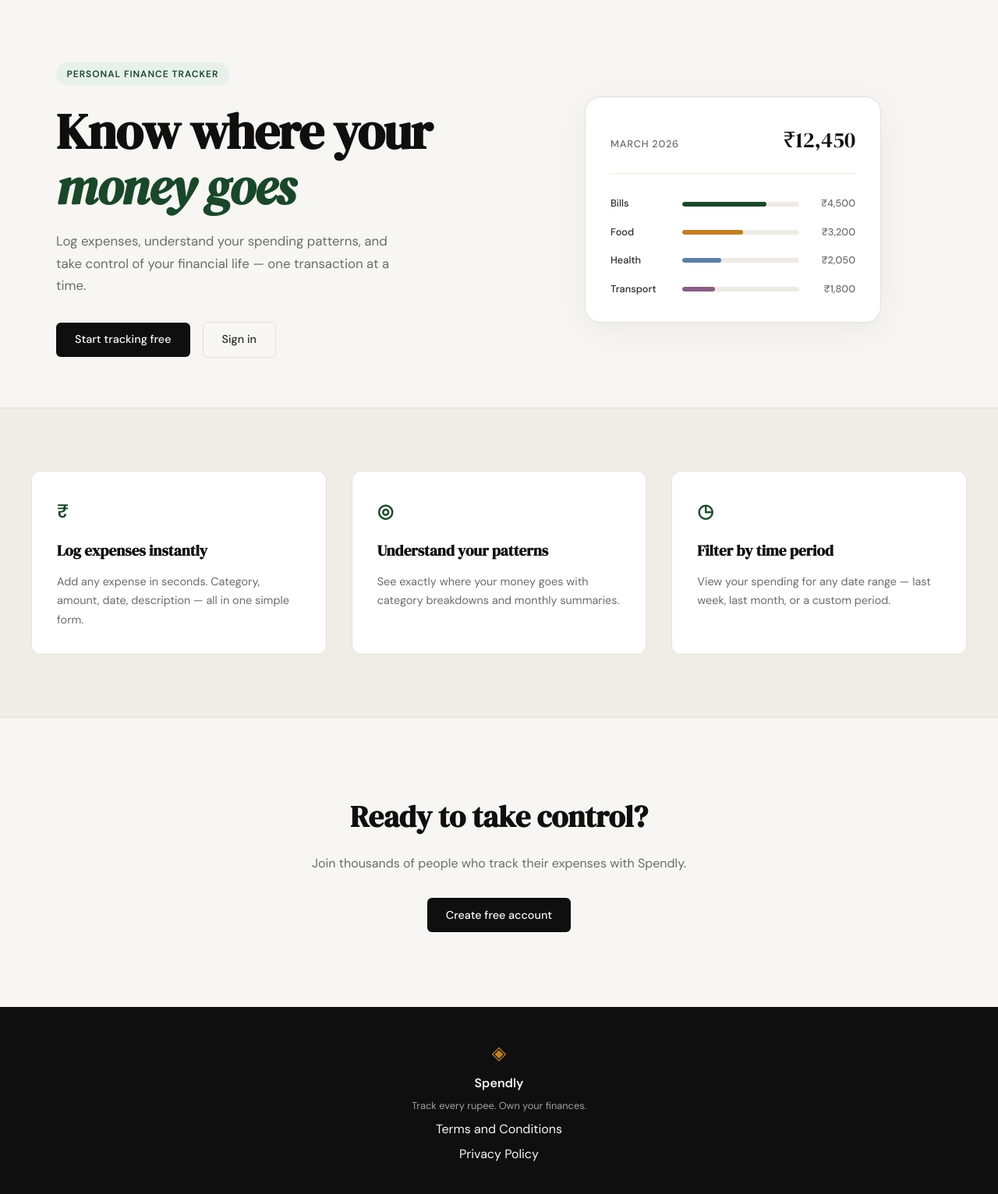
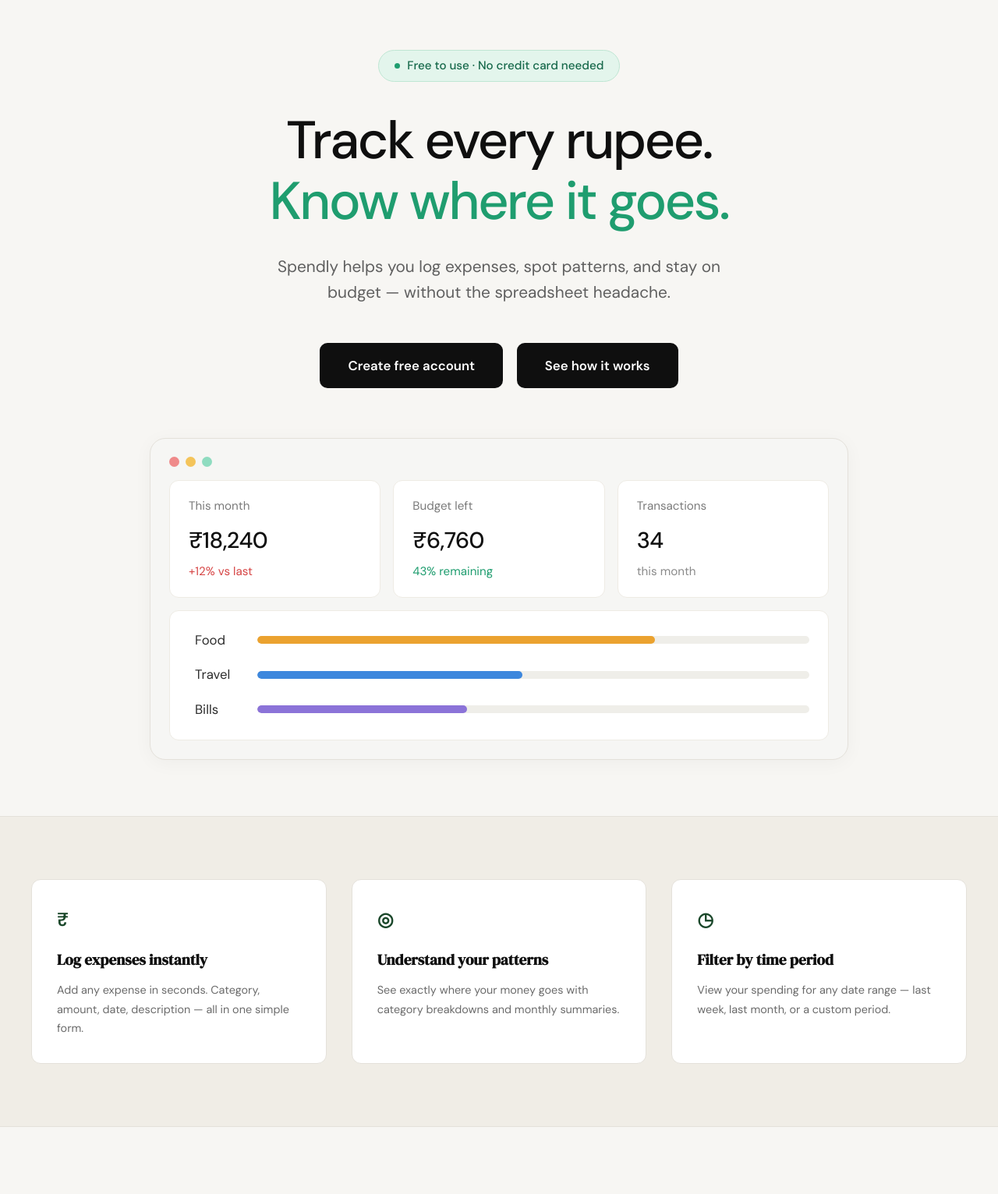
Before and after one commit to hrushiaswar/spendly, a Flask app: page / in a window 1280 px wide. Shown: the part 61-1593 px from the top of the page at 78% size. Run offline with Flask 3, Linux system fonts and the light colour scheme.

Commit message:
landing: redesign hero with dashboard mockup

```diff
--- /dev/null
+++ b/static/css/landing.css
@@ -0,0 +1,197 @@
+/* ------------------------------------------------------------------ */
+/* Hero (landing page)                                                 */
+/* Loaded after style.css, so these rules override the base hero.     */
+/* ------------------------------------------------------------------ */
+
+.hero {
+    --hero-green: #1f9d6f;
+    --hero-green-light: #e3f5ec;
+    --hero-green-border: #bfe6d3;
+
+    display: block;
+    max-width: 960px;
+    margin: 0 auto;
+    padding: 4rem 2rem 4.5rem;
+    text-align: center;
+}
+
+.hero-badge {
+    display: inline-flex;
+    align-items: center;
+    gap: 0.6rem;
+    background: var(--hero-green-light);
+    border: 1px solid var(--hero-green-border);
+    color: #17694b;
+    font-size: 0.95rem;
+    font-weight: 500;
+    letter-spacing: 0;
+    text-transform: none;
+    padding: 0.45rem 1.25rem;
+    border-radius: 999px;
+    margin-bottom: 2.25rem;
+}
+
+.hero-badge-dot {
+    width: 7px;
+    height: 7px;
+    border-radius: 50%;
+    background: var(--hero-green);
+}
+
+.hero-title {
+    font-family: var(--font-body);
+    font-weight: 500;
+    font-size: clamp(2.5rem, 6.5vw, 4.25rem);
+    line-height: 1.15;
+    letter-spacing: -0.035em;
+    color: var(--ink);
+    margin-bottom: 1.75rem;
+}
+
+.hero-title-accent { color: var(--hero-green); }
+
+.hero-subtitle {
+    font-size: 1.3rem;
+    font-weight: 400;
+    line-height: 1.6;
+    color: #5f5f5f;
+    max-width: 640px;
+    margin: 0 auto 3rem;
+}
+
+.hero-actions {
+    display: flex;
+    justify-content: center;
+    flex-wrap: wrap;
+    gap: 1.1rem;
+}
+
+.hero-btn {
+    display: inline-block;
+    background: var(--ink);
+    color: #ffffff;
+    padding: 1rem 2.25rem;
+    border-radius: 10px;
+    font-family: var(--font-body);
+    font-size: 1.05rem;
+    font-weight: 600;
+    text-decoration: none;
+    transition: background 0.2s;
+}
+
+.hero-btn:hover { background: var(--hero-green); }
+
+/* Dashboard mockup ------------------------------------------------- */
+
+.hero-mock {
+    margin-top: 4rem;
+    background: #f6f6f4;
+    border: 1px solid var(--border);
+    border-radius: 20px;
+    padding: 1.4rem 1.5rem 1.5rem;
+    text-align: left;
+    box-shadow: 0 4px 24px rgba(15, 15, 15, 0.04);
+}
+
+.hero-mock-dots {
+    display: flex;
+    gap: 0.5rem;
+    margin-bottom: 1.1rem;
+}
+
+.dot {
+    width: 13px;
+    height: 13px;
+    border-radius: 50%;
+}
+
+.dot-red    { background: #ef8a8a; }
+.dot-yellow { background: #f4c45a; }
+.dot-green  { background: #8fdcc0; }
+
+.hero-stats {
+    display: grid;
+    grid-template-columns: repeat(3, 1fr);
+    gap: 1rem;
+    margin-bottom: 1rem;
+}
+
+.hero-stat,
+.hero-bars {
+    background: #ffffff;
+    border: 1px solid var(--border-soft);
+    border-radius: 12px;
+}
+
+.hero-stat {
+    display: flex;
+    flex-direction: column;
+    padding: 1.25rem 1.5rem;
+}
+
+.hero-stat-label {
+    font-size: 0.95rem;
+    color: #7a7a7a;
+    margin-bottom: 0.5rem;
+}
+
+.hero-stat-value {
+    font-size: 1.8rem;
+    font-weight: 500;
+    letter-spacing: -0.02em;
+    color: var(--ink);
+    margin-bottom: 0.35rem;
+}
+
+.hero-stat-note {
+    font-size: 0.95rem;
+    color: #8a8a8a;
+}
+
+.note-up   { color: #d64545; }
+.note-good { color: var(--hero-green); }
+
+.hero-bars {
+    display: flex;
+    flex-direction: column;
+    gap: 1.1rem;
+    padding: 1.5rem 1.5rem 1.6rem 2rem;
+}
+
+.hero-bar-row {
+    display: flex;
+    align-items: center;
+    gap: 1.5rem;
+}
+
+.hero-bar-label {
+    width: 3.5rem;
+    font-size: 1.05rem;
+    color: var(--ink-soft);
+}
+
+.hero-bar-track {
+    flex: 1;
+    height: 10px;
+    background: #efeee9;
+    border-radius: 999px;
+    overflow: hidden;
+}
+
+.hero-bar {
+    height: 100%;
+    border-radius: 999px;
+}
+
+.bar-food   { background: #eba22f; }
+.bar-travel { background: #3d87dd; }
+.bar-bills  { background: #8b73d8; }
+
+@media (max-width: 600px) {
+    .hero { padding: 3rem 1rem 2.5rem; }
+    .hero-subtitle { font-size: 1.1rem; }
+    .hero-mock { margin-top: 3rem; padding: 1rem; }
+    .hero-stats { grid-template-columns: 1fr; }
+    .hero-bars { padding: 1.25rem; }
+    .hero-bar-row { gap: 1rem; }
+}
--- a/templates/landing.html
+++ b/templates/landing.html
@@ -1,61 +1,70 @@
 {% extends "base.html" %}
 
 {% block title %}Spendly — Track Every Rupee{% endblock %}
+
+{% block head %}
+<link rel="stylesheet" href="{{ url_for('static', filename='css/landing.css') }}">
+{% endblock %}
 
 {% block content %}
 
 <section class="hero">
     <div class="hero-inner">
-        <div class="hero-badge">Personal Finance Tracker</div>
+        <div class="hero-badge">
+            <span class="hero-badge-dot"></span>
+            Free to use · No credit card needed
+        </div>
         <h1 class="hero-title">
-            Know where your<br>
-            <em>money goes</em>
+            Track every rupee.<br>
+            <span class="hero-title-accent">Know where it goes.</span>
         </h1>
         <p class="hero-subtitle">
-            Log expenses, understand your spending patterns,
-            and take control of your financial life —
-            one transaction at a time.
+            Spendly helps you log expenses, spot patterns, and stay
+            on budget — without the spreadsheet headache.
         </p>
         <div class="hero-actions">
-            <a href="{{ url_for('register') }}" class="btn-primary">Start tracking free</a>
-            <a href="{{ url_for('login') }}" class="btn-ghost">Sign in</a>
+            <a href="{{ url_for('register') }}" class="hero-btn">Create free account</a>
+            <a href="#" class="hero-btn">See how it works</a>
         </div>
     </div>
-    <div class="hero-visual">
-        <div class="mock-card">
-            <div class="mock-card-header">
-                <span class="mock-label">March 2026</span>
-                <span class="mock-total">₹12,450</span>
+
+    <div class="hero-mock" aria-hidden="true">
+        <div class="hero-mock-dots">
+            <span class="dot dot-red"></span>
+            <span class="dot dot-yellow"></span>
+            <span class="dot dot-green"></span>
         </div>
-            <div class="mock-bars">
-                <div class="mock-bar-row">
-                    <span class="mock-cat">Bills</span>
-                    <div class="mock-bar-track">
-                        <div class="mock-bar" style="width: 72%"></div>
+
+        <div class="hero-stats">
+            <div class="hero-stat">
+                <span class="hero-stat-label">This month</span>
+                <span class="hero-stat-value">₹18,240</span>
+                <span class="hero-stat-note note-up">+12% vs last</span>
             </div>
-                    <span class="mock-amt">₹4,500</span>
+            <div class="hero-stat">
+                <span class="hero-stat-label">Budget left</span>
+                <span class="hero-stat-value">₹6,760</span>
+                <span class="hero-stat-note note-good">43% remaining</span>
             </div>
-                <div class="mock-bar-row">
-                    <span class="mock-cat">Food</span>
-                    <div class="mock-bar-track">
-                        <div class="mock-bar mock-bar-2" style="width: 52%"></div>
+            <div class="hero-stat">
+                <span class="hero-stat-label">Transactions</span>
+                <span class="hero-stat-value">34</span>
+                <span class="hero-stat-note">this month</span>
             </div>
-                    <span class="mock-amt">₹3,200</span>
         </div>
-                <div class="mock-bar-row">
-                    <span class="mock-cat">Health</span>
-                    <div class="mock-bar-track">
-                        <div class="mock-bar mock-bar-3" style="width: 33%"></div>
+
+        <div class="hero-bars">
+            <div class="hero-bar-row">
+                <span class="hero-bar-label">Food</span>
+                <div class="hero-bar-track"><div class="hero-bar bar-food" style="width: 72%"></div></div>
             </div>
-                    <span class="mock-amt">₹2,050</span>
+            <div class="hero-bar-row">
+                <span class="hero-bar-label">Travel</span>
+                <div class="hero-bar-track"><div class="hero-bar bar-travel" style="width: 48%"></div></div>
             </div>
-                <div class="mock-bar-row">
-                    <span class="mock-cat">Transport</span>
-                    <div class="mock-bar-track">
-                        <div class="mock-bar mock-bar-4" style="width: 28%"></div>
-                    </div>
-                    <span class="mock-amt">₹1,800</span>
-                </div>
+            <div class="hero-bar-row">
+                <span class="hero-bar-label">Bills</span>
+                <div class="hero-bar-track"><div class="hero-bar bar-bills" style="width: 38%"></div></div>
             </div>
         </div>
     </div>
```
Lines whose indentation alone changed are shown as unchanged.
